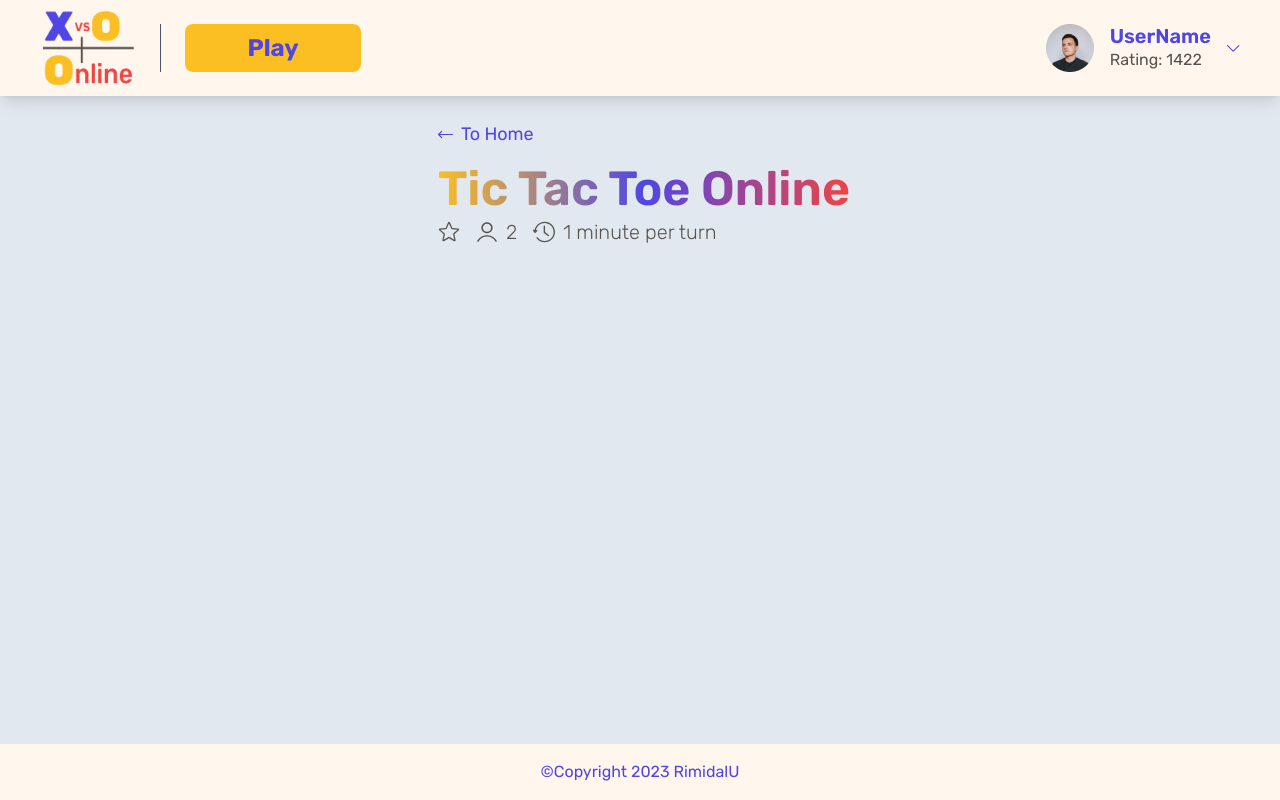
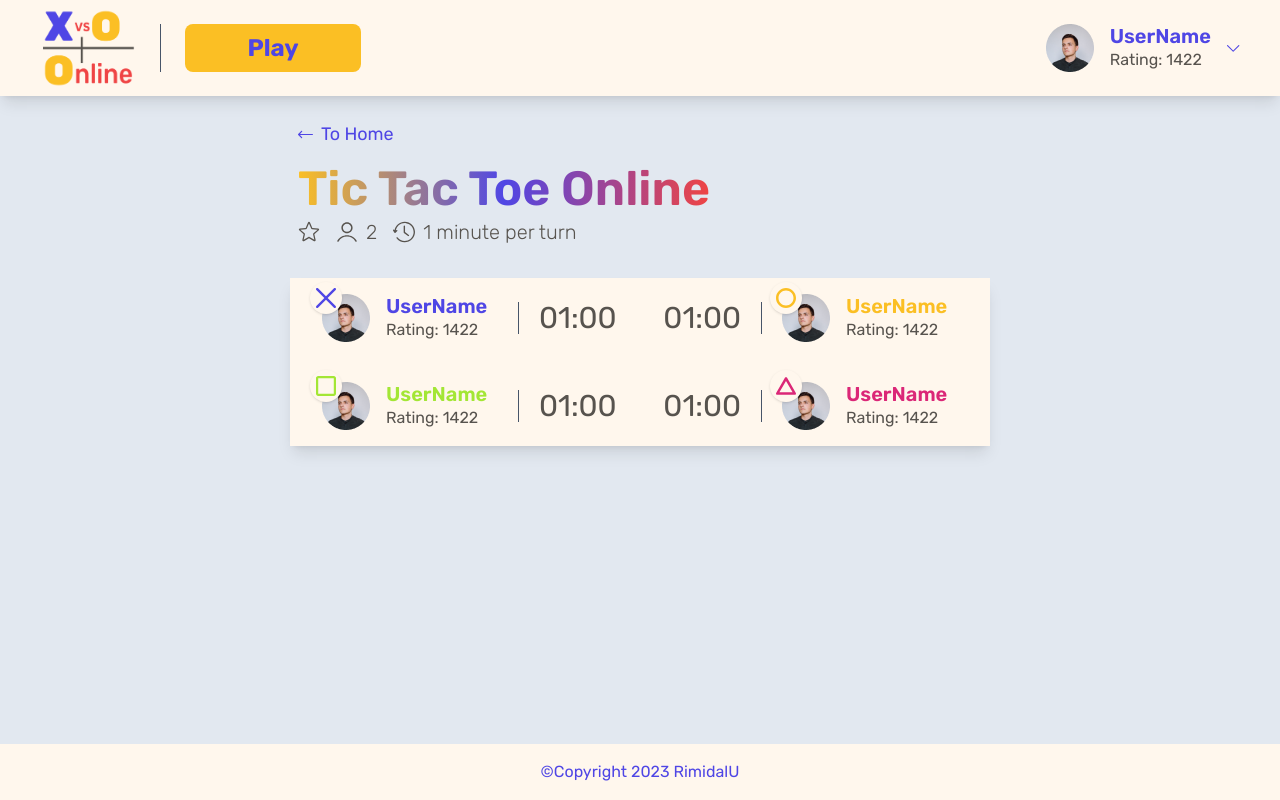
Before and after one commit to RimidalU/tic-tac-toe-online, a Next.js app: page / in a window 1280 px wide. Built offline with nearby package versions, Linux system fonts and the light colour scheme.

Commit message:
feat: implement base game info component

```diff
--- /dev/null
+++ b/components/game/Game-info.tsx
@@ -0,0 +1,64 @@
+import { HTMLAttributes } from "react";
+import clsx from "clsx";
+
+import { Profile } from "../profile";
+
+import { CrossIcon } from "./icons/cross-icon";
+import { ZeroIcon } from "./icons/zero-icon";
+import { SquareIcon } from "./icons/square-icon";
+import { TriangleIcon } from "./icons/triangle-icon";
+
+export function GameInfo({ className }: HTMLAttributes<string>) {
+  return (
+    <section
+      className={clsx(
+        className,
+        "bg-orange-50 shadow-lg px-8 py-4 flex flex-wrap gap-10 justify-between",
+      )}
+    >
+      <article className="flex items-center gap-1">
+        <div className="relative">
+          <Profile className="w-44" />
+          <div className="w-8 h-8 rounded-full bg-orange-50 absolute -top-3 -left-3 shadow flex items-center justify-center">
+            <CrossIcon />
+          </div>
+        </div>
+        <div className="w-px h-8 bg-slate-600 mx-4" />
+        <span className=" font-normal text-3xl text-stone-600">01:00</span>
+      </article>
+
+      <article className="flex flex-row-reverse items-center gap-1 text-amber-400">
+        <div className="relative">
+          <Profile className="w-44" />
+          <div className="w-8 h-8 rounded-full bg-orange-50 absolute -top-3 -left-3 shadow flex items-center justify-center">
+            <ZeroIcon />
+          </div>
+        </div>
+        <div className="w-px h-8 bg-slate-600 mx-4" />
+        <span className=" font-normal text-3xl text-stone-600">01:00</span>
+      </article>
+
+      <article className="flex items-center gap-1 text-lime-400">
+        <div className="relative">
+          <Profile className="w-44" />
+          <div className="w-8 h-8 rounded-full bg-orange-50 absolute -top-3 -left-3 shadow flex items-center justify-center">
+            <SquareIcon />
+          </div>
+        </div>
+        <div className="w-px h-8 bg-slate-600 mx-4" />
+        <span className=" font-normal text-3xl text-stone-600">01:00</span>
+      </article>
+
+      <article className="flex flex-row-reverse items-center gap-1 text-pink-600">
+        <div className="relative">
+          <Profile className="w-44" />
+          <div className="w-8 h-8 rounded-full bg-orange-50 absolute -top-3 -left-3 shadow flex items-center justify-center">
+            <TriangleIcon />
+          </div>
+        </div>
+        <div className="w-px h-8 bg-slate-600 mx-4" />
+        <span className=" font-normal text-3xl text-stone-600">01:00</span>
+      </article>
+    </section>
+  );
+}
--- a/components/game/Game-title.tsx
+++ b/components/game/Game-title.tsx
@@ -15,7 +15,7 @@ export function GameTitle() {
         <ArrowLeftIcon />
         To Home
       </Link>
-      <h1 className=" text-5xl font-semibold leading-tight bg-gradient-to-r from-amber-400 via-indigo-600 to-red-500 bg-clip-text text-transparent">
+      <h1 className="text-5xl font-semibold leading-tight inline-block bg-gradient-to-r from-amber-400 via-indigo-600 to-red-500 bg-clip-text text-transparent">
         Tic Tac Toe Online
       </h1>
       <article className="flex items-center gap-4 text-xl font-light text-stone-600">
--- /dev/null
+++ b/components/game/icons/cross-icon.tsx
@@ -0,0 +1,16 @@
+export function CrossIcon() {
+  return (
+    <svg
+      width="20"
+      height="20"
+      viewBox="0 0 20 20"
+      fill="none"
+      xmlns="http://www.w3.org/2000/svg"
+    >
+      <path
+        d="M11.6635 9.99998L19.655 2.00846C20.115 1.54847 20.115 0.804976 19.655 0.34499C19.195 -0.114997 18.4515 -0.114997 17.9915 0.34499L10 8.33651L2.00846 0.34499C1.54847 -0.114997 0.804976 -0.114997 0.34499 0.34499C-0.114997 0.804976 -0.114997 1.54847 0.34499 2.00846L8.33651 9.99998L0.34499 17.9915C-0.114997 18.4515 -0.114997 19.195 0.34499 19.655C0.574397 19.8844 0.87556 19.9996 1.17672 19.9996C1.47789 19.9996 1.77905 19.8843 2.00846 19.655L9.99998 11.6634L17.9915 19.655C18.2209 19.8844 18.5221 19.9996 18.8232 19.9996C19.1244 19.9996 19.4256 19.8843 19.655 19.655C20.115 19.195 20.115 18.4515 19.655 17.9915L11.6635 9.99998Z"
+        fill="#4f46e5"
+      />
+    </svg>
+  );
+}
--- /dev/null
+++ b/components/game/icons/square-icon.tsx
@@ -0,0 +1,16 @@
+export function SquareIcon() {
+  return (
+    <svg
+      width="20"
+      height="20"
+      viewBox="0 0 20 20"
+      fill="none"
+      xmlns="http://www.w3.org/2000/svg"
+    >
+      <path
+        d="M17.7778 2.22222V17.7778H2.22222V2.22222H17.7778ZM17.7778 0H2.22222C1 0 0 1 0 2.22222V17.7778C0 19 1 20 2.22222 20H17.7778C19 20 20 19 20 17.7778V2.22222C20 1 19 0 17.7778 0Z"
+        fill="#a3e635"
+      />
+    </svg>
+  );
+}
--- a/components/game/icons/timer-icon.tsx
+++ b/components/game/icons/timer-icon.tsx
@@ -8,8 +8,6 @@ export function TimerIcon() {
       xmlns="http://www.w3.org/2000/svg"
     >
       <path
-        fill-rule="evenodd"
-        clip-rule="evenodd"
         d="M0.828815 5.0625C1.28631 2.35612 3.63025 0.375 6.37506 0.375C9.48175 0.375 12.0001 2.89331 12.0001 6C12.0001 9.10669 9.48175 11.625 6.37506 11.625C4.62419 11.6537 2.96969 10.8247 1.94444 9.405C1.82425 9.23625 1.86381 9.00206 2.03256 8.88188C2.20131 8.76169 2.4355 8.80125 2.55569 8.97C3.44106 10.191 4.86719 10.9024 6.37506 10.875C8.76588 10.8754 10.8042 9.14175 11.1876 6.78187C11.6194 4.12425 9.81494 1.62 7.1575 1.18819C4.50006 0.756375 1.99563 2.5605 1.56381 5.21812L1.79631 4.98375C1.94275 4.83731 2.1805 4.83731 2.32694 4.98375C2.47338 5.13019 2.47338 5.36794 2.32694 5.51437L1.38944 6.45187C1.3195 6.52238 1.22444 6.56213 1.12506 6.5625H1.08756C0.976002 6.55069 0.875502 6.48938 0.813815 6.39563L0.0638148 5.27063C-0.0522477 5.09869 -0.00687274 4.86544 0.165065 4.74937C0.337002 4.63331 0.570252 4.67869 0.686315 4.85063L0.828815 5.0625ZM8.19569 8.17688L5.94569 6.48938C5.86469 6.42413 5.81256 6.312 5.81256 6.1875V2.8125C5.81256 2.60531 5.98037 2.4375 6.18756 2.4375C6.39475 2.4375 6.56256 2.60531 6.56256 2.8125V6L8.64569 7.57687C8.81144 7.70119 8.845 7.93612 8.72069 8.10187C8.59637 8.26762 8.36144 8.30119 8.19569 8.17688Z"
         fill="currentColor"
       />
--- /dev/null
+++ b/components/game/icons/triangle-icon.tsx
@@ -0,0 +1,16 @@
+export function TriangleIcon() {
+  return (
+    <svg
+      width="20"
+      height="20"
+      viewBox="0 0 20 20"
+      fill="none"
+      xmlns="http://www.w3.org/2000/svg"
+    >
+      <path
+        d="M0.167468 18.2028C0.277176 18.3928 0.434968 18.5506 0.624986 18.6603C0.815004 18.77 1.03055 18.8278 1.24997 18.8278H18.75C18.9694 18.8278 19.1849 18.77 19.375 18.6603C19.565 18.5506 19.7228 18.3928 19.8325 18.2028C19.9422 18.0127 19.9999 17.7972 19.9999 17.5778C19.9999 17.3584 19.9422 17.1428 19.8325 16.9528L11.0825 1.79731C10.9728 1.6073 10.815 1.44952 10.6249 1.33982C10.4349 1.23012 10.2194 1.17236 9.99997 1.17236C9.78056 1.17236 9.56501 1.23012 9.375 1.33982C9.18498 1.44952 9.02718 1.6073 8.91747 1.79731L0.167468 16.9528C0.0577578 17.1428 0 17.3584 0 17.5778C0 17.7972 0.0577578 18.0128 0.167468 18.2028ZM9.99997 4.92231L16.5849 16.3278H3.41505L9.99997 4.92231Z"
+        fill="#db2777"
+      />
+    </svg>
+  );
+}
--- /dev/null
+++ b/components/game/icons/zero-icon.tsx
@@ -0,0 +1,16 @@
+export function ZeroIcon() {
+  return (
+    <svg
+      width="20"
+      height="20"
+      viewBox="0 0 20 20"
+      fill="none"
+      xmlns="http://www.w3.org/2000/svg"
+    >
+      <path
+        d="M10 0C4.47715 0 0 4.47715 0 10C0 15.5229 4.47715 20.0001 10 20.0001C15.5229 20.0001 20.0001 15.5229 20.0001 10C20.0001 4.47715 15.5228 0 10 0ZM10 17.5C5.85792 17.5 2.50002 14.1421 2.50002 10C2.50002 5.85792 5.85792 2.50002 10 2.50002C14.1421 2.50002 17.5 5.85792 17.5 10C17.5 14.1421 14.1421 17.5 10 17.5Z"
+        fill="#fbbf24"
+      />
+    </svg>
+  );
+}
--- a/components/game/index.ts
+++ b/components/game/index.ts
@@ -1 +1,2 @@
 export { GameTitle } from "./Game-title";
+export { GameInfo } from "./Game-info";
--- a/components/profile/Profile.tsx
+++ b/components/profile/Profile.tsx
@@ -1,13 +1,15 @@
+import { HTMLAttributes } from "react";
 import Image from "next/image";
 
 import avatarSrc from "./avatar.png";
+import clsx from "clsx";
 
-export function Profile() {
+export function Profile({ className }: HTMLAttributes<string>) {
   return (
-    <article className="flex items-center gap-4">
+    <article className={clsx(className, "flex items-center gap-4")}>
       <Image src={avatarSrc} width={48} height={48} alt="Avatar" />
-      <div>
-        <div className="font-semibold text-xl leading-tight">UserName</div>
+      <div className="truncate">
+        <div className="font-semibold text-xl leading-tight truncate">UserName</div>
         <div className="text-stone-600">Rating: 1422</div>
       </div>
     </article>
--- a/pages/index.tsx
+++ b/pages/index.tsx
@@ -1,13 +1,14 @@
 import { Footer } from "../components/footer";
-import { GameTitle } from "../components/game";
+import { GameInfo, GameTitle } from "../components/game";
 import { Header } from "../components/header";
 
 function HomePage() {
   return (
     <div className="max-w-7xl mx-auto min-h-screen flex flex-col justify-between">
       <Header />
-      <main className="pt-6 max-w-2xl flex-1 mx-auto">
+      <main className="pt-6 w-[700px] flex-1 mx-auto">
         <GameTitle />
+        <GameInfo className="mt-8" />
       </main>
       <Footer />
     </div>
```
